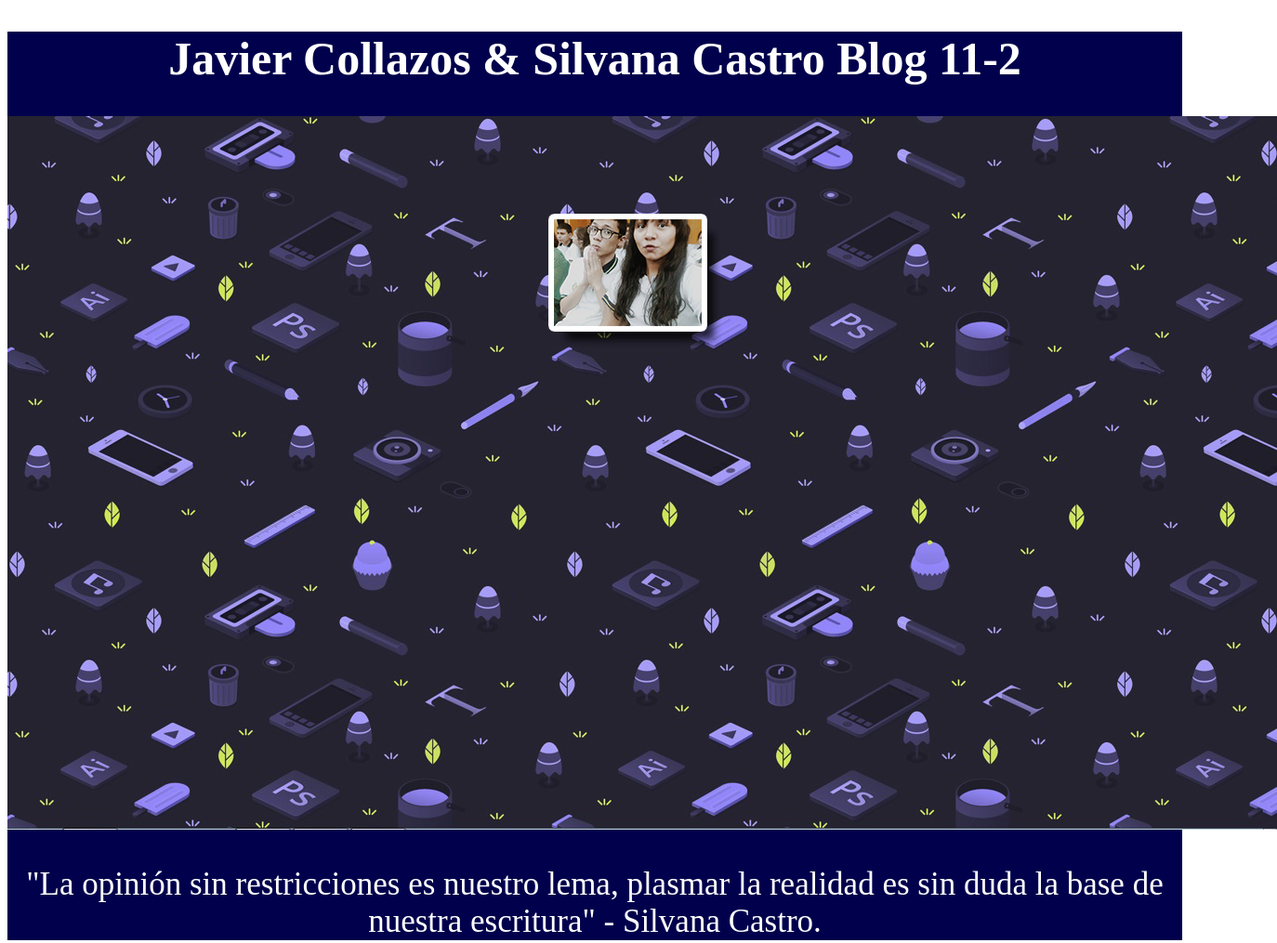
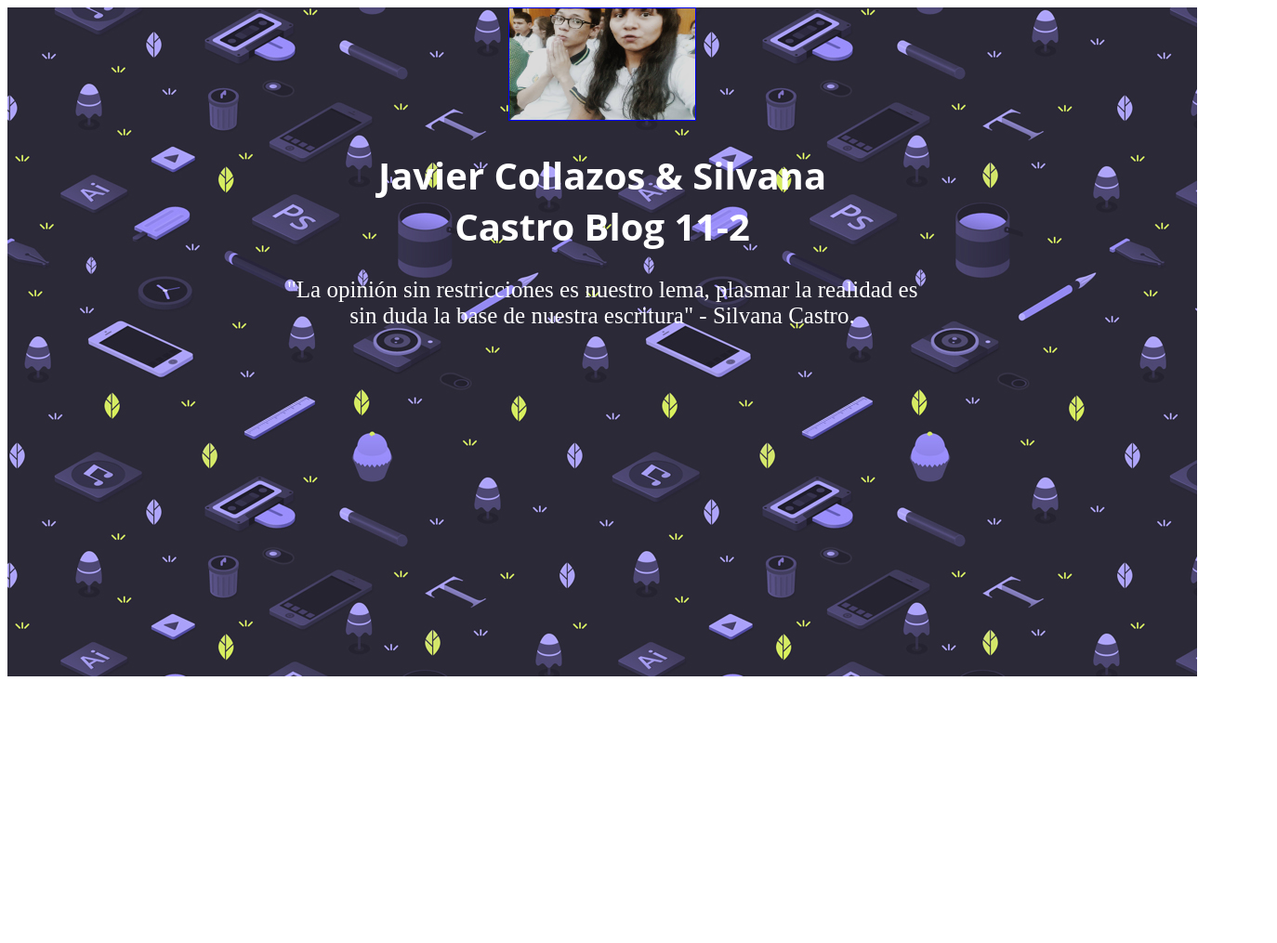
Before and after one commit to cliffjav/front-ejercicio1, a plain HTML site: page blog.html in a window 1280 px wide. Shown: the whole page at 93% size, 1374 px wide, since content can reach past the window. After the commit the page ends 800 px from the top, so only its background shows below. Drawn offline with Linux system fonts and the light colour scheme.

Commit message:
Edicion en blog.html

```diff
--- a/blog.html
+++ b/blog.html
@@ -6,10 +6,11 @@
      <link rel="stylesheet" href="style/main.css">
  </head>
  <body>
-     <div >
-         <h1>Javier Collazos & Silvana Castro Blog 11-2</h1>
-         <img src="img/fondo.jpg" alt="fondo kul">
-         <p>"La opinión sin restricciones es nuestro lema, plasmar la realidad es sin duda la base de nuestra escritura" - Silvana Castro. </p>
+     <div id="background">
+     <div id="content">
+         <img src="img/image.jpg" alt="Autores">
+         <h1>Javier Collazos & Silvana <br> Castro Blog 11-2 </br></h1>
+         <p>"La opinión sin restricciones es nuestro lema, plasmar la realidad es<br>sin duda la base de nuestra escritura" - Silvana Castro.</br></p>
      </div>
  </body>
  </html>
--- a/style/main.css
+++ b/style/main.css
@@ -1,13 +1,25 @@
-div{
+#content{
     color:#FFFFFF;
-    background-color:#00004C;
     text-align:center;
 }
-
+#background{
+    background-image: url("../img/desing.jpg");
+    background-size: auto;
+    position: absolute;
+    width: 1280px;
+    height: 720px;
+}
 h1{
-    font-size:50px;
+    font-family:"Open Sans",sans-serif;
+    font-size: 40px;
 }
-
 p{
-    font-size:35px;
+    font-size: 25px;
+    font-family:"Merriweather",serif;
 }
+img{
+    border: 1px solid #0000ff;
+    text-align: center;
+    height:120px;
+    width:200px;
+}
```
Also changed, not shown: img/desing.jpg (added), img/image.jpg (added).
